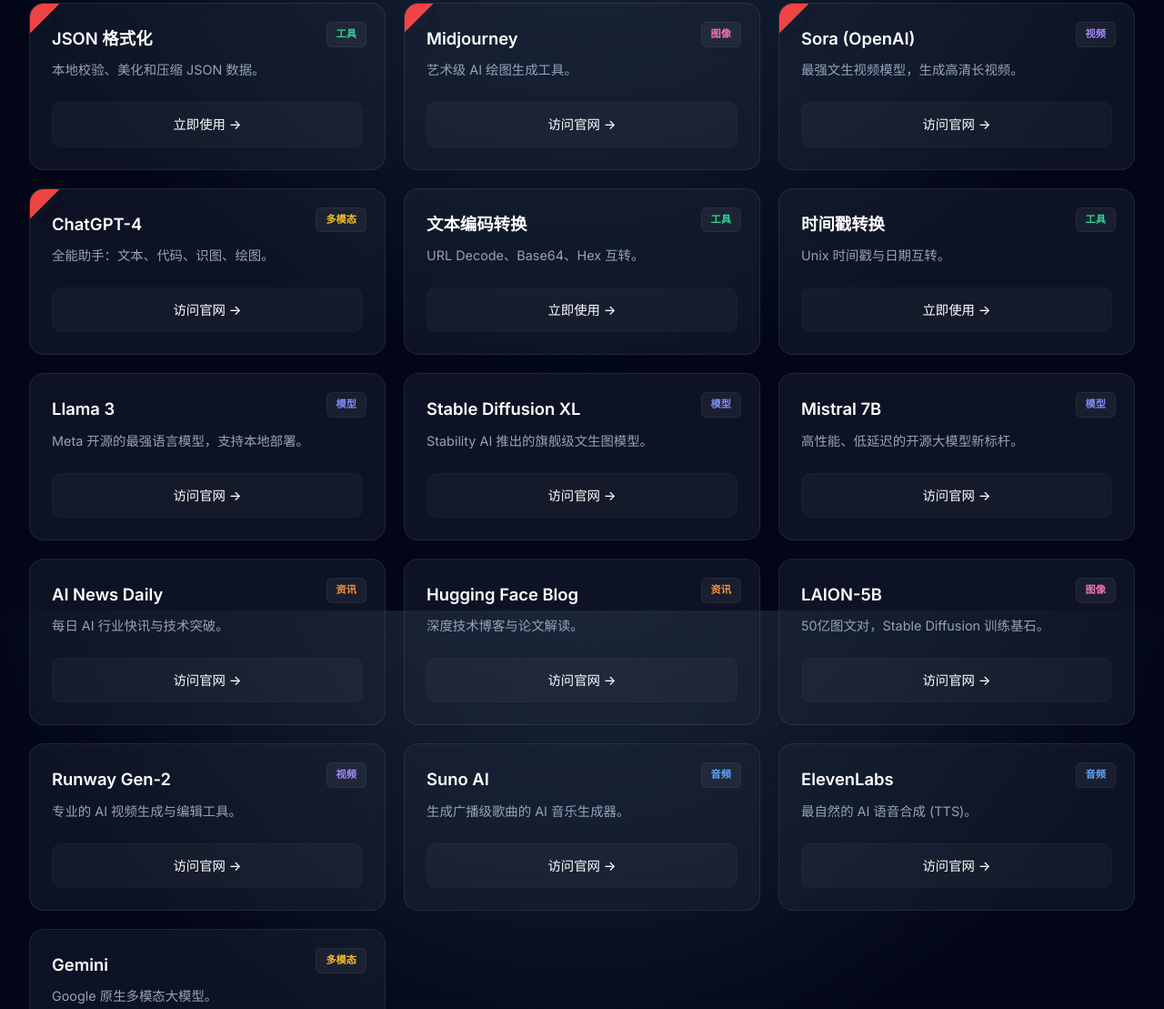
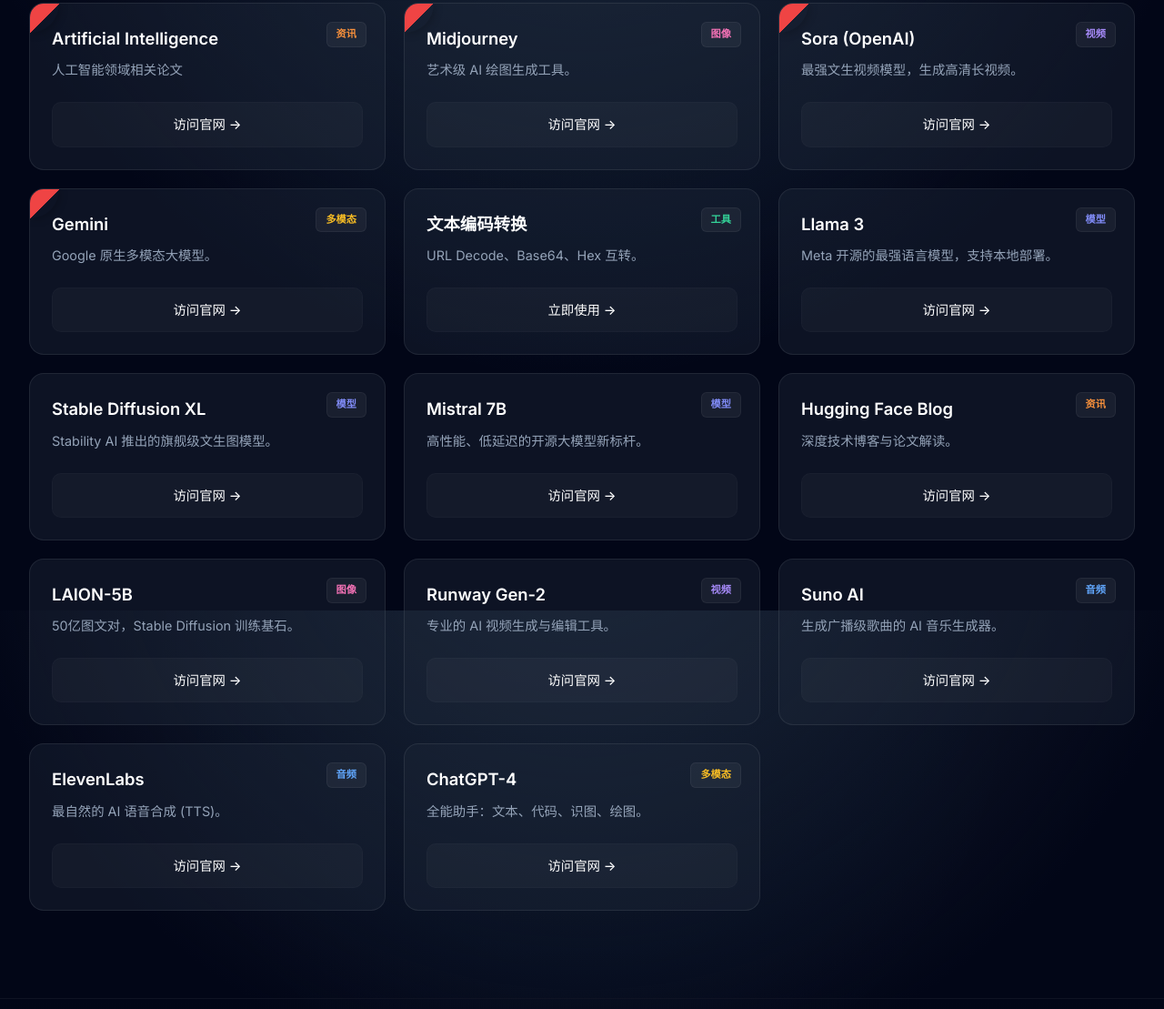
Before and after one commit to feeday/datxy.com, a plain HTML site: page index.html in a window 1280 px wide. Shown: the part 129-1238 px from the top of the page at 91% size. Drawn offline with Linux system fonts and the light colour scheme.

Commit message:
Update index.html

```diff
--- a/index.html
+++ b/index.html
@@ -306,13 +306,11 @@
     <script>
         // 增加 isTop: true 属性来实现置顶
         const resources = [
-            { cat: 'tool', title: 'JSON 格式化', desc: '本地校验、美化和压缩 JSON 数据。', url: 'tools/json.html', isTop: true },
             { cat: 'tool', title: '文本编码转换', desc: 'URL Decode、Base64、Hex 互转。', url: 'tools/text-encoding.html' },
-            { cat: 'tool', title: '时间戳转换', desc: 'Unix 时间戳与日期互转。', url: 'tools/timestamp.html' },
             { cat: 'model', title: 'Llama 3', desc: 'Meta 开源的最强语言模型，支持本地部署。', url: 'https://llama.meta.com/' },
             { cat: 'model', title: 'Stable Diffusion XL', desc: 'Stability AI 推出的旗舰级文生图模型。', url: 'https://stability.ai/' },
             { cat: 'model', title: 'Mistral 7B', desc: '高性能、低延迟的开源大模型新标杆。', url: 'https://mistral.ai/' },
-            { cat: 'news', title: 'AI News Daily', desc: '每日 AI 行业快讯与技术突破。', url: '#' },
+            { cat: 'news', title: 'Artificial Intelligence', desc: '人工智能领域相关论文', url: 'https://arxiv.org/list/cs.AI/recent', isTop: true },
             { cat: 'news', title: 'Hugging Face Blog', desc: '深度技术博客与论文解读。', url: 'https://huggingface.co/blog' },
             { cat: 'image', title: 'Midjourney', desc: '艺术级 AI 绘图生成工具。', url: 'https://www.midjourney.com/', isTop: true },
             { cat: 'image', title: 'LAION-5B', desc: '50亿图文对，Stable Diffusion 训练基石。', url: 'https://laion.ai/' },
@@ -320,8 +318,8 @@
             { cat: 'video', title: 'Runway Gen-2', desc: '专业的 AI 视频生成与编辑工具。', url: 'https://runwayml.com/' },
             { cat: 'audio', title: 'Suno AI', desc: '生成广播级歌曲的 AI 音乐生成器。', url: 'https://suno.com/' },
             { cat: 'audio', title: 'ElevenLabs', desc: '最自然的 AI 语音合成 (TTS)。', url: 'https://elevenlabs.io/' },
-            { cat: 'multi', title: 'ChatGPT-4', desc: '全能助手：文本、代码、识图、绘图。', url: 'https://chat.openai.com/', isTop: true },
-            { cat: 'multi', title: 'Gemini', desc: 'Google 原生多模态大模型。', url: 'https://gemini.google.com/' }
+            { cat: 'multi', title: 'ChatGPT-4', desc: '全能助手：文本、代码、识图、绘图。', url: 'https://chat.openai.com/' },
+            { cat: 'multi', title: 'Gemini', desc: 'Google 原生多模态大模型。', url: 'https://gemini.google.com/', isTop: true}
         ];
 
         const grid = document.getElementById('grid');
```
